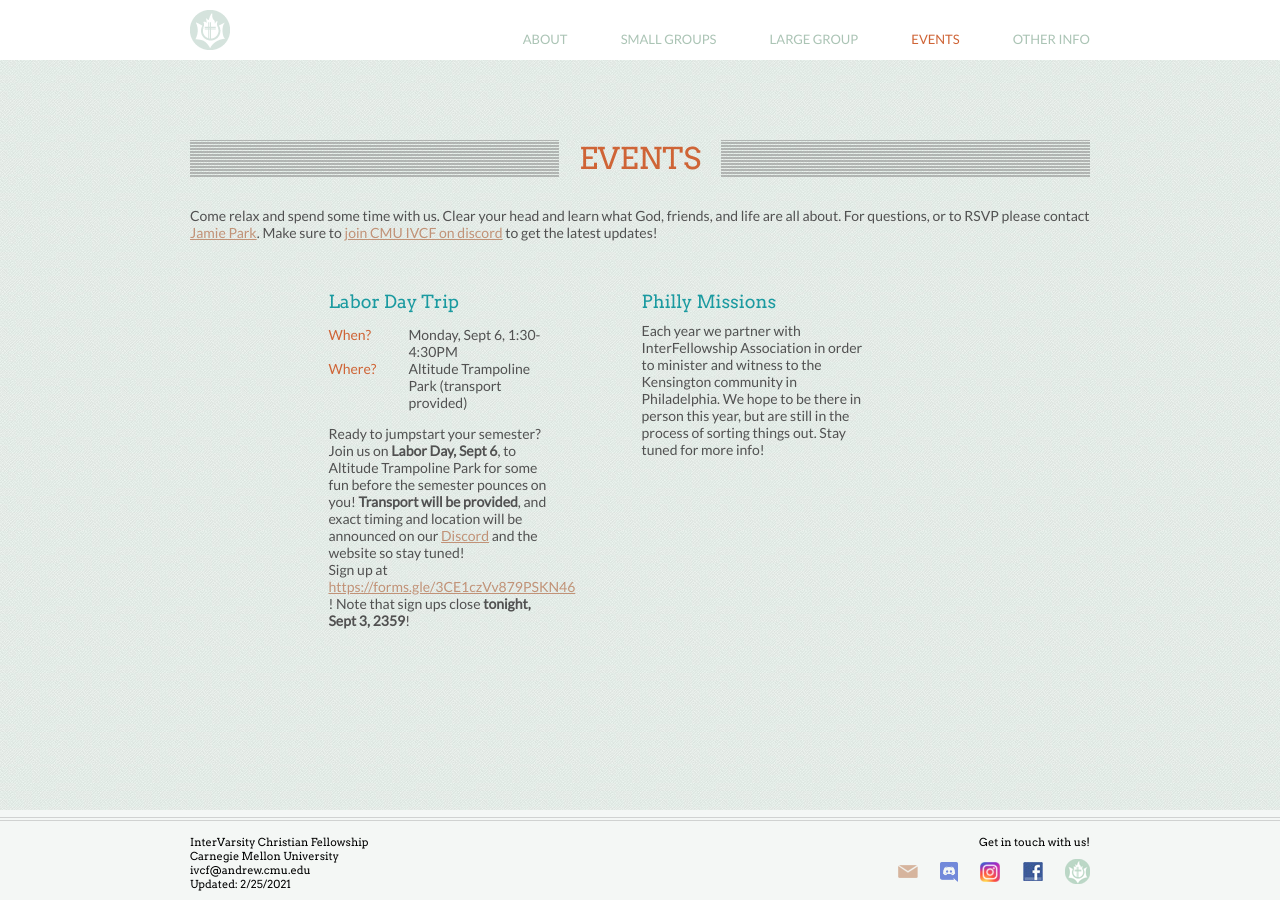
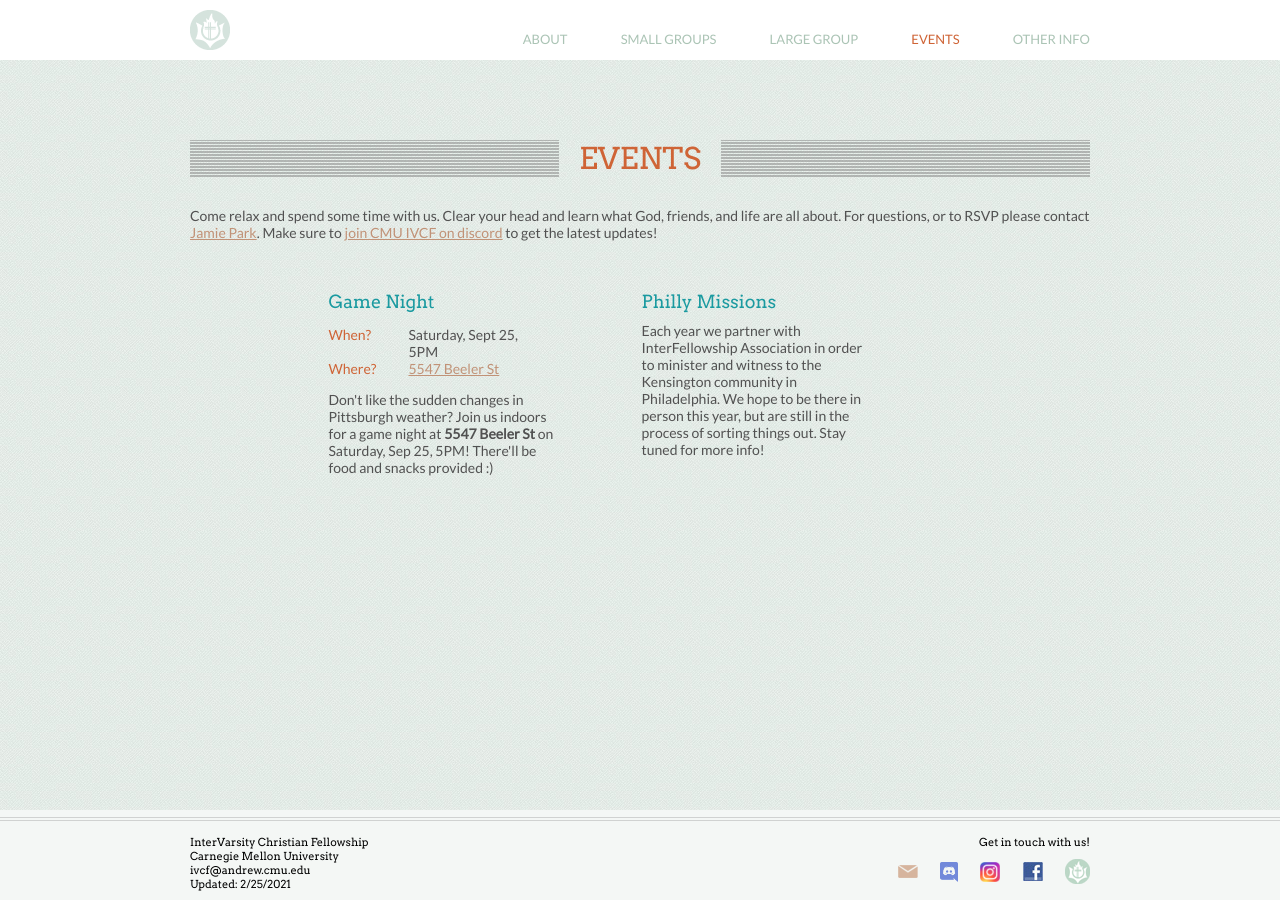
Before and after one commit to ivcf-cmu/ivcf-cmu.github.io, a Jekyll site: the page built from events.md, in a window 1280 px wide. Built offline with Jekyll 4.4.1, drawn with Linux system fonts in a browser that asks for light colours.

Commit message:
Update game night events

```diff
--- a/events.md
+++ b/events.md
@@ -26,20 +26,16 @@
 			</p>
 		</div> -->
 		<div class="tricolumn">
-			<h2>Labor Day Trip</h2>
+			<h2>Game Night</h2>
 			<dl>
 				<dt>When?&nbsp;</dt>
-				<dd>Monday, Sept 6, 1:30-4:30PM</dd>
+				<dd>Saturday, Sept 25, 5PM</dd>
 
 				<dt>Where?&nbsp;</dt>
-				<dd>Altitude Trampoline Park (transport provided)</dd>
+				<dd><a href="https://goo.gl/maps/EoaJv3YwuY8jJZ7A6" target="_blank">5547 Beeler St</a></dd>
 			</dl>
 			<p>
-				Ready to jumpstart your semester? Join us on <b>Labor Day, Sept 6</b>, to Altitude Trampoline Park for some fun
-				before the semester pounces on you! <b>Transport will be provided</b>, and exact timing and location will be
-				announced on our <a href="https://discord.gg/Af8Y8Zn" target="_blank">Discord</a> and the website so stay tuned! <br />
-				Sign up at <a href="https://forms.gle/3CE1czVv879PSKN46" target="_blank">https://forms.gle/3CE1czVv879PSKN46</a> !
-				Note that sign ups close <b>tonight, Sept 3, 2359</b>!
+				Don't like the sudden changes in Pittsburgh weather? Join us indoors for a game night at <b>5547 Beeler St</b> on Saturday, Sep 25, 5PM! There'll be food and snacks provided :)
 			</p>
 		</div>
 		<div class="tricolumn">
```
